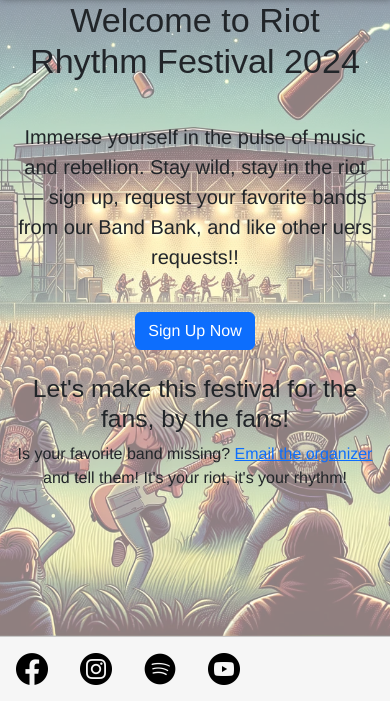
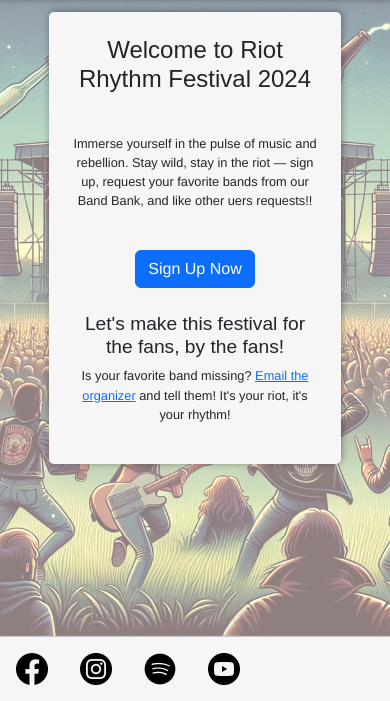
Before and after one commit to JorgenDIF/PP4-Riot-Rythm-Festival, a Django app: page / in a window 390 px wide. Shown: the part 143-844 px from the top of the page. Run offline with Django 4.2, Linux system fonts and the light colour scheme; parts of the project's set-up code (start-up, migrations or seed data) failed here and were passed over; some libraries are stand-ins or nearby versions.

Commit message:
fix: optimize card responsiveness and AJAX request handling in index.html
Added CSS media queries to enhance the responsiveness of the card component, ensuring it adapts effectively across various screen sizes. Implemented a request banding strategy to manage AJAX requests, ensuring that responses from stale requests are ignored. This change removes the need for previously used timeouts, streamlining the interaction and reducing potential race conditions.

```diff
--- a/bands/templates/bands/band_requests.html
+++ b/bands/templates/bands/band_requests.html
@@ -7,7 +7,7 @@
     <h1 class="text-center mt-2">Band Requests</h1>
 
     {% for bandrequest in bandrequests %}
-    <div class="band-request-info m-3 p-1">
+    <div class="card band-request-info m-3 p-1">
         <h2><a href="{% url 'band_request_detail' bandrequest.slug %}">{{ bandrequest.band.band_name }}</a></h2>
         <p><strong>User: {{ bandrequest.user.username }}</strong></p>
         <p>Request Date: {{ bandrequest.request_date }}</p>
--- a/home/templates/home/index.html
+++ b/home/templates/home/index.html
@@ -2,8 +2,8 @@
 
 {% block  content %}
 <section class="hero jumbotron jumbotron-fluid">
-    <div class="overlay">
-        <div class="container text-center">
+
+        <div class="form p-4 container text-center">
             <h1 class="display-4 pb-4">Welcome to Riot Rhythm Festival 2024</h1>
             <p class="lead pt-2 pb-4">Immerse yourself in the pulse of music and rebellion. Stay wild, stay in the riot — sign up, request your favorite bands from our Band Bank, and like other uers requests!!</p>
             {% if request.user.is_authenticated %}
@@ -15,6 +15,6 @@
             <h2 class="pt-4">Let's make this festival for the fans, by the fans!</h2>
             <p>Is your favorite band missing? <a href="mailto:organiser@riotrythmfest.com">Email the organizer</a> and tell them! It's your riot, it's your rhythm!</p>
         </div>
-    </div>
+
 </section>
 {% endblock %}
--- a/profiles/templates/profiles/profile.html
+++ b/profiles/templates/profiles/profile.html
@@ -16,13 +16,13 @@
                         <img src="" alt="{% static '/icons/no-photography-icon.png' %}" alt="Image not found icon">
                     {% endif %}
                 </div>
-                <h1>{{ profile.user.username }}</h1>
+                <h1 class="mynew">Username:{{ profile.user.username }}</h1>
                 <p><strong>Joined: </strong> {{ profile.user.date_joined|date:'d M Y' }}</p>
                 {% if profile.bio is not none %}
                     {{ profile.bio|safe}}
                 {% endif %}
                 {% if request.user == profile.user %}
-                    <button id="myBtn" class="btn btn-priamry w-25 mb-4">Edit</button>
+                    <button id="myBtn" class="btn btn-primary w-25 mb-4">Edit</button>
                 {% endif %}
             </div>
             <!-- The Modal -->
--- a/static/css/base.css
+++ b/static/css/base.css
@@ -82,10 +82,10 @@ img.logo {
     border-bottom: 2px solid var(--blue);
     font-weight: 500;
 }
-/* Form */
+
 
 .form {
-    width: 100%;
+    width: 80%;
     margin: 3% auto;
     background-color: var(--off-white);
     box-shadow: var(--small-box-shadow);
@@ -139,7 +139,7 @@ img.logo {
     }
 
 /* Profiles */
-
+/*
 .profile.img {
     width: 200px;
     margin: 0 auto;
@@ -184,3 +184,23 @@ img.logo {
         width: 30%;
     }
 }
+*/
+
+@media screen and (max-width: 600px) {
+    .form {
+        width: 75%;
+}
+
+    .form h1 {
+        font-size: 1.5rem;
+    }
+
+    .form h2 {
+        font-size: 1.2rem;
+    }
+
+    .form p {
+        font-size: 0.8rem;
+    }
+
+}
--- a/templates/includes/header.html
+++ b/templates/includes/header.html
@@ -6,12 +6,12 @@
     <nav class="navbar navbar-expand-lg bg-body-tertiary">
         <div class="container-fluid">
           <a class="navbar-brand" href="#"><img src="{% static 'images/RRFestival.webp' %}" alt="Riot Rythm Logo" class="logo"></a>
-          <h1 class ="text-center d-none d-md-block">Riot Rythm Festival 2024</h1>
+          <h1 class =" text-center d-none d-md-block ">Riot Rythm Festival </h1>
           <button class="navbar-toggler" type="button" data-bs-toggle="collapse" data-bs-target="#navbarNav" aria-controls="navbarNav" aria-expanded="false" aria-label="Toggle navigation">
             <span class="navbar-toggler-icon"></span>
           </button>
           <!-- Navbar links -->
-          <div class="collapse navbar-collapse" id="navbarNav">
+          <div class="m-5 collapse navbar-collapse" id="navbarNav">
             <ul class="navbar-nav me-auto mb-2">
               <li class="nav-item">
                 <a class="nav-link {% if url_name == 'home' %}active{% endif %}" aria-current="page" href="{% url 'home' %}">Home</a>
```
